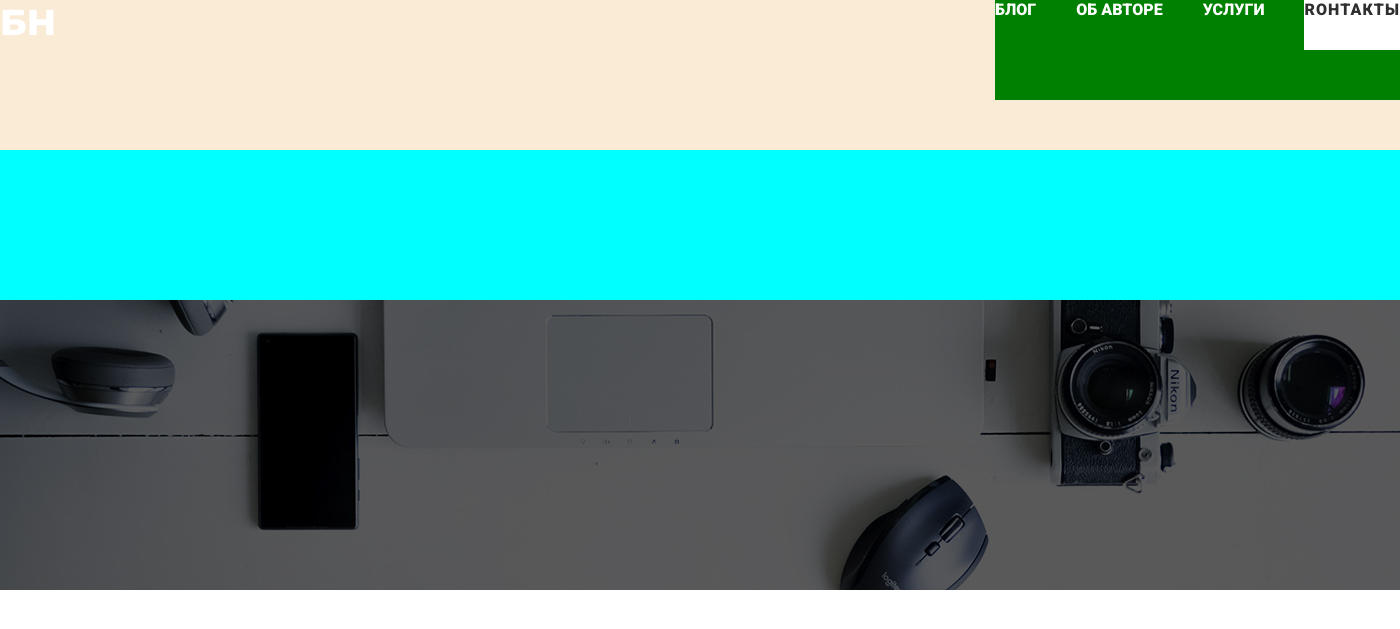
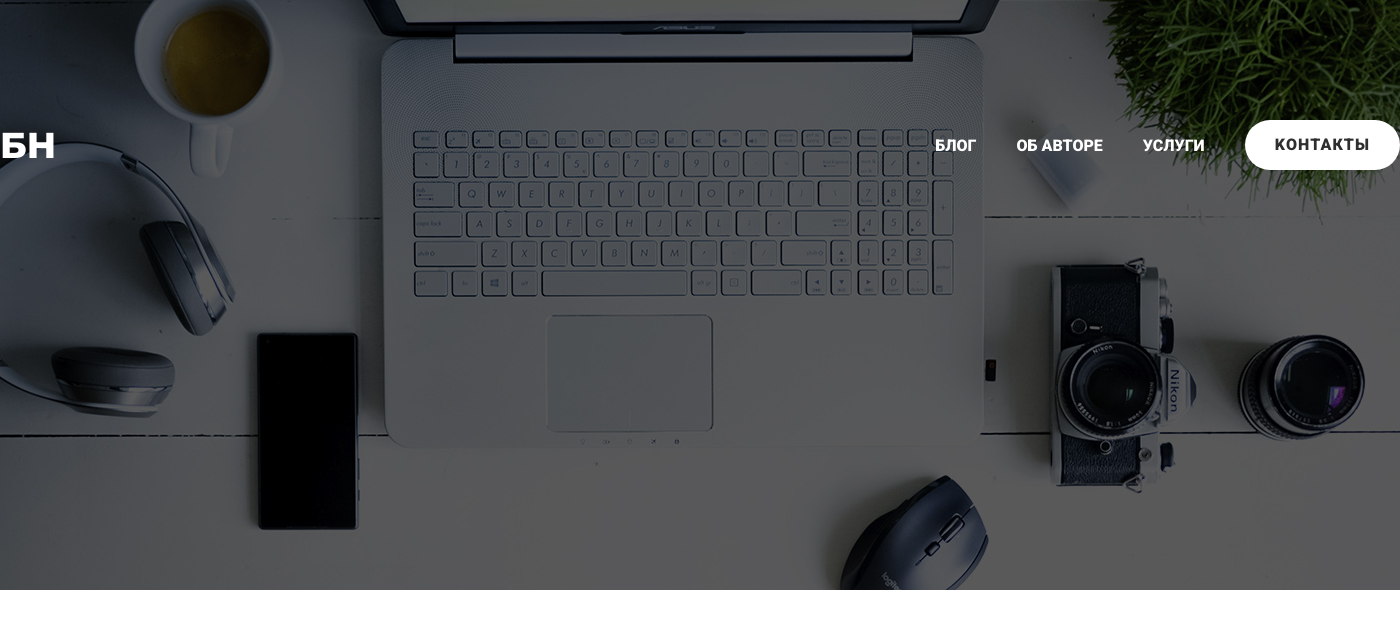
Before and after one commit to Nattyme/mini-projects, a PHP site: page / in a window 1400 px wide. Shown: the top 629 px of the page. Run offline with PHP 8.4, Linux system fonts and the light colour scheme.

Commit message:
.header style correction

```diff
--- a/Pages/blog-page/css/main.css
+++ b/Pages/blog-page/css/main.css
@@ -1,11 +1,99 @@
+/* Reset and base styles  */
+* {
+  padding: 0px;
+  margin: 0px;
+  border: none;
+}
+
+*,
+*::before,
+*::after {
+  box-sizing: border-box;
+}
+
+/* Links */
+a, a:link, a:visited {
+  display: inline-block;
+  text-decoration: none;
+}
+
+a:hover {
+  text-decoration: none;
+}
+
+/* Common */
+aside, nav, footer, header, section, main {
+  display: block;
+}
+
+h1, h2, h3, h4, h5, h6, p {
+  font-size: inherit;
+  font-weight: inherit;
+}
+
+ul, ul li {
+  list-style: none;
+}
+
+img {
+  vertical-align: top;
+}
+
+img, svg {
+  max-width: 100%;
+  height: auto;
+}
+
+address {
+  font-style: normal;
+}
+
+/* Form */
+input, textarea, button, select {
+  font-family: inherit;
+  font-size: inherit;
+  color: inherit;
+  background-color: transparent;
+}
+
+input::-ms-clear {
+  display: none;
+}
+
+button, input[type=submit] {
+  display: inline-block;
+  /* box-shadow: none; */
+  /* background-color: transparent; */
+  /* background: none; */
+  cursor: pointer;
+}
+
+input:focus, input:active,
+button:focus, button:active {
+  outline: none;
+}
+
+button::-moz-focus-inner {
+  padding: 0;
+  border: 0;
+}
+
+label {
+  cursor: pointer;
+}
+
+legend {
+  display: block;
+}
+
 body {
-  margin: 0;
   font-family: "Roboto", sans-serif;
 }
 
 /* font-family: 'Montserrat', sans-serif;
 font-family: 'Roboto', sans-serif; */
 .header {
+  padding-top: 70px;
   width: 100%;
   height: 590px;
   background-color: #000;
@@ -19,13 +107,12 @@ font-family: 'Roboto', sans-serif; */
   width: 1400px;
   height: 300px;
   margin: 0 auto;
-  background-color: aqua;
 }
 
 .nav-wrapper {
   display: flex;
+  align-items: center;
   justify-content: space-between;
-  background-color: antiquewhite;
   height: 150px;
 }
 
@@ -38,26 +125,26 @@ font-family: 'Roboto', sans-serif; */
 
 .nav {
   display: flex;
+  align-items: center;
   justify-content: space-between;
   -moz-column-gap: 40px;
        column-gap: 40px;
   height: 100px;
-  background-color: green;
 }
 
 .nav__item {
   font-size: 16px;
   font-weight: 900;
   color: #fff;
-  text-decoration: none;
   text-transform: uppercase;
 }
 .nav__item--special {
-  display: inline-block;
-  font-weight: 900;
-  font-size: 16px;
   letter-spacing: 1.07px;
   color: #2f2f2f;
   height: 50px;
+  padding-top: 15px;
+  padding-left: 30px;
+  padding-right: 30px;
   background-color: #fff;
+  border-radius: 25px;
 }/*# sourceMappingURL=main.css.map */
--- a/Pages/blog-page/index.html
+++ b/Pages/blog-page/index.html
@@ -20,7 +20,7 @@
                     <a href="#!" class="nav__item">Блог</a>
                     <a href="#!" class="nav__item">Об авторе</a>
                     <a href="#!" class="nav__item">Услуги</a>
-                    <a href="#!" class="nav__item nav__item--special">Rонтакты</a>
+                    <a href="#!" class="nav__item nav__item--special">Kонтакты</a>
                 </nav>
             </div>
 
--- a/Pages/blog-page/sass/base/_base.scss
+++ b/Pages/blog-page/sass/base/_base.scss
@@ -1,5 +1,4 @@
 body {
-    margin: 0;
     font-family: 'Roboto', sans-serif;
 }
 
--- /dev/null
+++ b/Pages/blog-page/sass/base/_reset.scss
@@ -0,0 +1,91 @@
+/* Reset and base styles  */
+* {
+	padding: 0px;
+	margin: 0px;
+	border: none;
+}
+
+*,
+*::before,
+*::after {
+	box-sizing: border-box;
+}
+
+/* Links */
+
+a, a:link, a:visited  {
+    display: inline-block;
+    text-decoration: none;
+    // color: inherit;
+}
+
+a:hover  {
+    text-decoration: none;
+}
+
+/* Common */
+
+aside, nav, footer, header, section, main {
+	display: block;
+}
+
+h1, h2, h3, h4, h5, h6, p {
+    font-size: inherit;
+	font-weight: inherit;
+}
+
+ul, ul li {
+	list-style: none;
+}
+
+img {
+	vertical-align: top;
+}
+
+img, svg {
+	max-width: 100%;
+	height: auto;
+}
+
+address {
+  font-style: normal;
+}
+
+/* Form */
+
+input, textarea, button, select {
+	font-family: inherit;
+    font-size: inherit;
+    color: inherit;
+    background-color: transparent;
+}
+
+input::-ms-clear {
+	display: none;
+}
+
+button, input[type="submit"] {
+    display: inline-block;
+    /* box-shadow: none; */
+    /* background-color: transparent; */
+    /* background: none; */
+    cursor: pointer;
+}
+
+input:focus, input:active,
+button:focus, button:active {
+    outline: none;
+}
+
+button::-moz-focus-inner {
+	padding: 0;
+	border: 0;
+}
+
+label {
+	cursor: pointer;
+}
+
+legend {
+	display: block;
+}
--- a/Pages/blog-page/sass/blocks/_header.scss
+++ b/Pages/blog-page/sass/blocks/_header.scss
@@ -1,4 +1,5 @@
 .header {
+    padding-top: 70px;
     width: 100%;
     height: 590px;
     background-color: #000;
@@ -12,12 +13,11 @@
     width: 1400px;
     height: 300px;
     margin: 0 auto;
-    background-color: aqua;
 }
 
 .nav-wrapper {
     display: flex;
+    align-items: center;
     justify-content: space-between;
-    background-color: antiquewhite;
     height: 150px;
 }
--- a/Pages/blog-page/sass/blocks/_nav.scss
+++ b/Pages/blog-page/sass/blocks/_nav.scss
@@ -1,28 +1,28 @@
 .nav {
     display: flex;
+    align-items: center;
     justify-content: space-between;
     column-gap: 40px;
 
     height: 100px;
-    background-color: green;
 }
 
 .nav__item {
     font-size: 16px;
     font-weight: 900;
     color: #fff;
-    text-decoration: none;
     text-transform: uppercase;
 
     &--special {
-        display: inline-block;
-        font-weight: 900;
-        font-size: 16px;
         letter-spacing: 1.07px;
         color: #2f2f2f;
 
         height: 50px;
+        padding-top: 15px;
+        padding-left: 30px;
+        padding-right: 30px;
         background-color: #fff;
+        border-radius: 25px;
     }
 
 
--- a/Pages/blog-page/sass/main.scss
+++ b/Pages/blog-page/sass/main.scss
@@ -1,4 +1,5 @@
 // Base
+@import "./base/reset";
 @import "./base/base";
 
 // Blocks
```
Also changed, not shown: Pages/blog-page/css/main.min.css (+1 -1 lines), 2 other files.
